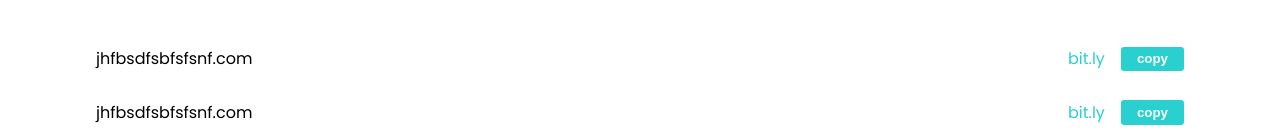
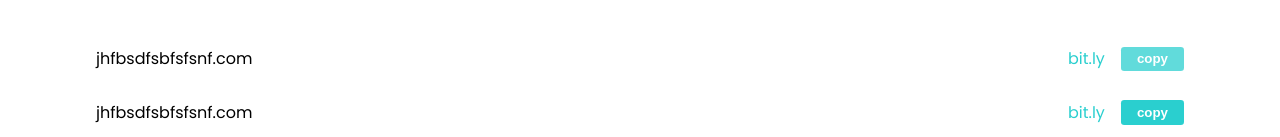
Before and after one commit to paro-418/url-shortening-api-master, a React (Create React App) app: page / in a window 1280 px wide. In both pictures the pointer is over the button 1152 px from the left and 687 px from the top of the page. Shown: the part 629-766 px from the top of the page. Built offline with nearby package versions, Linux system fonts and the light colour scheme.

Commit message:
btn css fixed

```diff
--- a/src/components/List/List.module.css
+++ b/src/components/List/List.module.css
@@ -22,6 +22,11 @@
     border: none;
     padding: 0.3rem 1rem;
     border-radius: 0.2rem;
+    cursor: pointer;
+}
+.btn:hover{
+
+    background-color: #2acfcfbd;
 }
 
 .btnActive{
```
